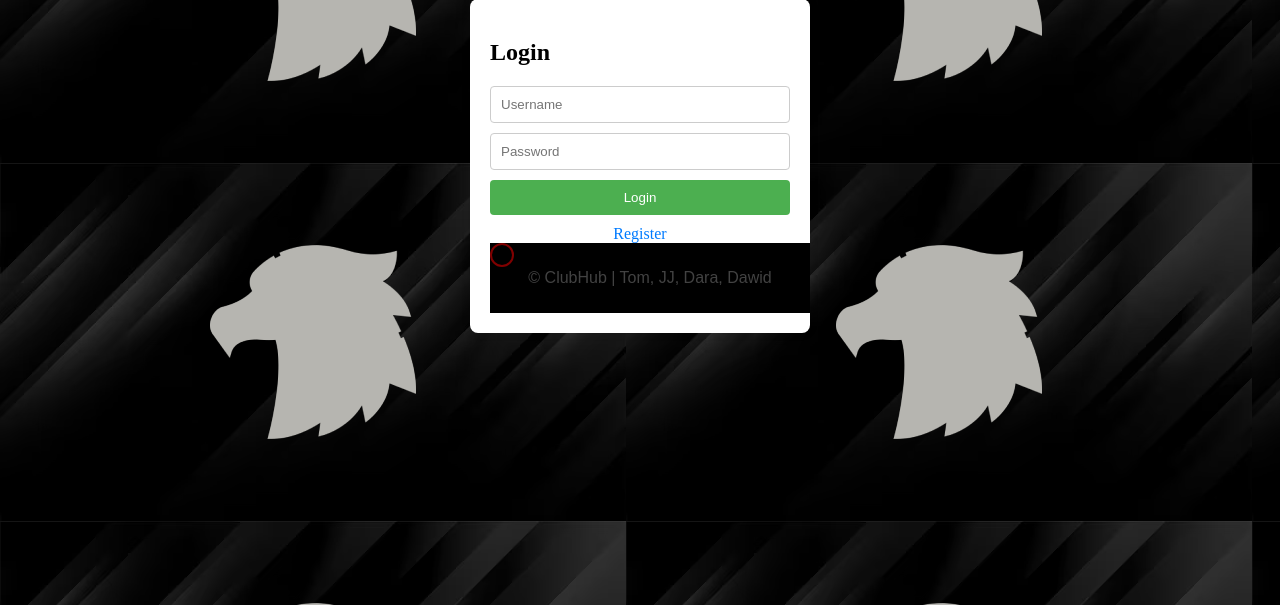
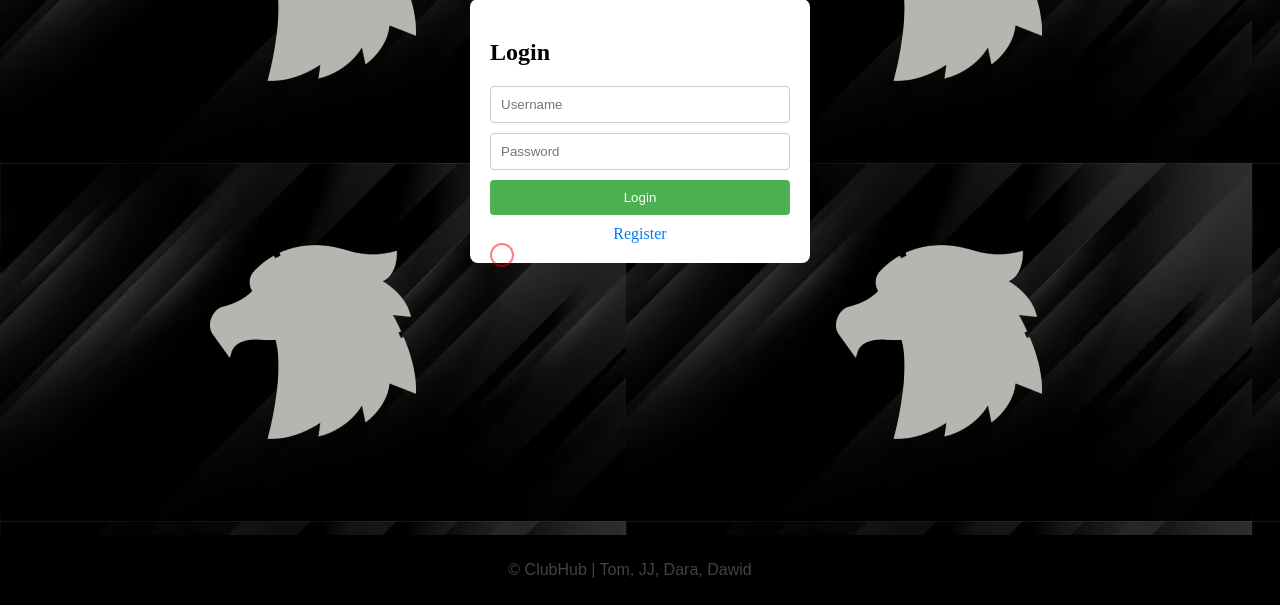
Before and after one commit to tomjoyce1/zorkfourteenth, a Flask app: page /login in a window 1280 px wide. Shown: the part 195-800 px from the top of the page. Run offline with Flask 3, Linux system fonts and the light colour scheme; some web fonts are replaced.

Commit message:
footer fixed

```diff
--- a/templates/login.html
+++ b/templates/login.html
@@ -47,6 +47,17 @@
             text-decoration: none;
             color: #007bff;
         }
+        footer {
+            position: fixed;
+            right: 0;
+            bottom: 0;
+            width: 100%;
+            background-color: black;
+            text-align: center;
+            font-family: Arial, Helvetica, sans-serif;
+            color: rgb(66, 66, 66);
+            padding: 10px; /* Adjust padding as needed */
+        }
     </style>
 {% endblock %}
 
--- a/templates/navbar.html
+++ b/templates/navbar.html
@@ -212,25 +212,12 @@
 
 
         footer {
-<<<<<<< HEAD
-        position: relative; /* Change from fixed to relative */
-        bottom: 0;
-        width: 100%;
-        background-color: black;
-        text-align: center;
-        font-family: Arial, Helvetica, sans-serif;
-        color: rgb(66, 66, 66);
-        padding: 10px;
-    }
-
-=======
             background-color: black;
             text-align: center;
             font-family: Arial, Helvetica, sans-serif;
             color: rgb(66, 66, 66);
             padding: 10px; /* Adjust padding as needed */
         }
->>>>>>> a5326cb00186111f05dc29db864d88b39407e4c2
 
 
          @font-face {
```
Also changed, not shown: templates/register.html (+11 -0 lines).
